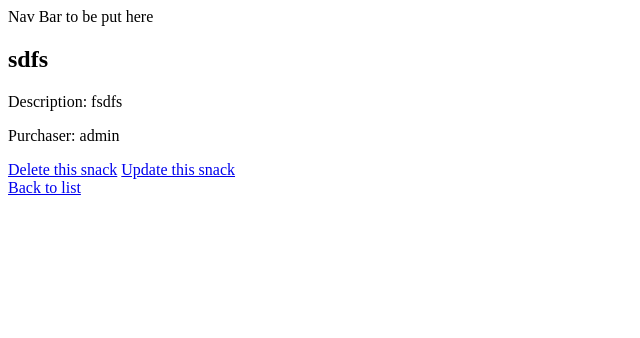
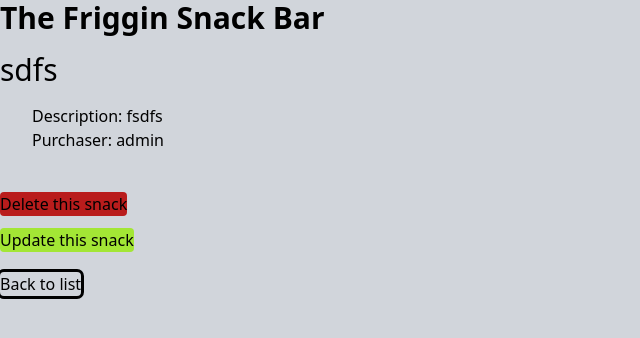
Before and after one commit to VinnyShipley/snacks-crud, a Django app: page /snacks/detail/4/ in a window 1280 px wide. Shown: the top 338 px of the page, without its empty margins (0-640 px from the left). Run offline with Django 4.2, Linux system fonts and the light colour scheme; data comes from the database, SQL or seed files in the repository; both versions use the stored data as it was after the commit; some libraries are stand-ins or nearby versions.

Commit message:
base styling done

```diff
--- a/templates/base.html
+++ b/templates/base.html
@@ -6,11 +6,12 @@
     <title></title>
     <meta name="description" content="">
     <meta name="viewport" content="width=device-width, initial-scale=1">
+    <script src="https://cdn.tailwindcss.com"></script>
     <link rel="stylesheet" href="">
   </head>
-  <body>
-    <header>
-      Nav Bar to be put here
+  <body class="bg-gray-300">
+    <header >
+      <h1 class="text-3xl font-bold ">The Friggin Snack Bar</h1>
     </header>
     <main>
       {% block content %}
--- a/templates/snack_detail.html
+++ b/templates/snack_detail.html
@@ -3,15 +3,18 @@
 
 {% block content %}
 
-  <h2>{{snack.title}}</h2>
-  <p>Description: {{ snack.description }}</p>
-  <p>Purchaser: {{ snack.purchaser }}</p>
+  <h2 class="text-3xl my-4">{{snack.title}}</h2>
+  <p class="ml-8">Description: {{ snack.description }}</p>
+  <p class="ml-8">Purchaser: {{ snack.purchaser }}</p>
 
-  <a href='{% url "snack_delete" snack.pk %}'>Delete this snack</a>
-  <a href='{% url "snack_update" snack.pk %}'>Update this snack</a>
+  <a class="inline-block mt-10 bg-red-700 rounded hover:opacity-50" href='{% url "snack_delete" snack.pk %}'>Delete this snack</a>
 
   <br>
 
-  <a href='{% url "snacks_list" %}'>Back to list</a>
+  <a class="inline-block mt-3 bg-lime-400 rounded hover:opacity-50" href='{% url "snack_update" snack.pk %}'>Update this snack</a>
+
+  <br>
+
+  <a class="inline-block mt-5 outline rounded hover:rounded-lg " href='{% url "snacks_list" %}'>Back to list</a>
 
 {% endblock content %}
```
Also changed, not shown: templates/snack_create.html (+10 -3 lines), templates/snack_delete.html (+5 -3 lines), templates/snack_list.html (+6 -4 lines), db.sqlite3.
